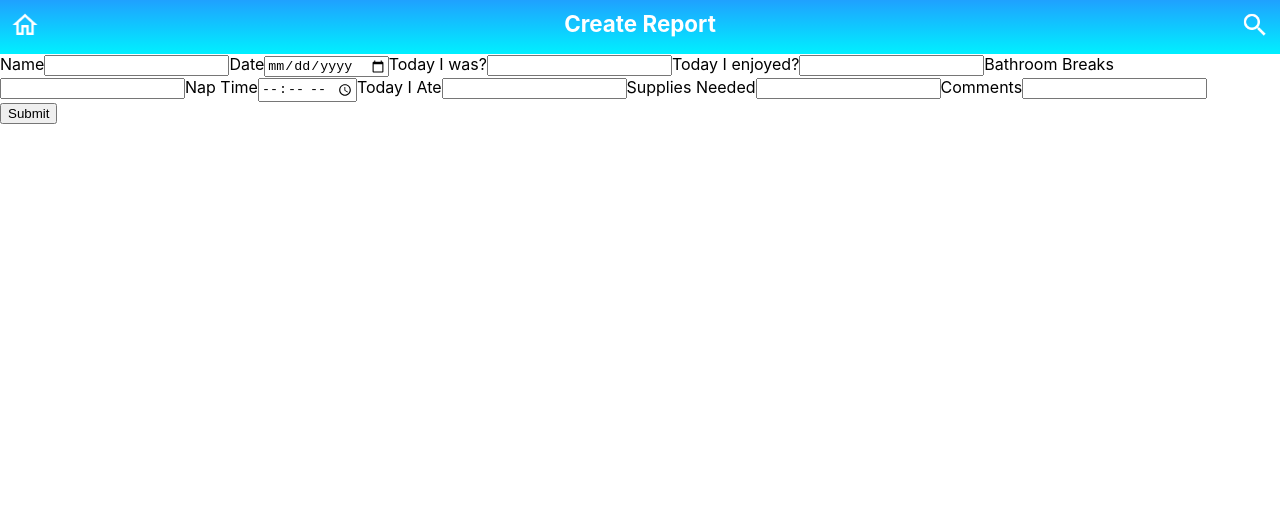
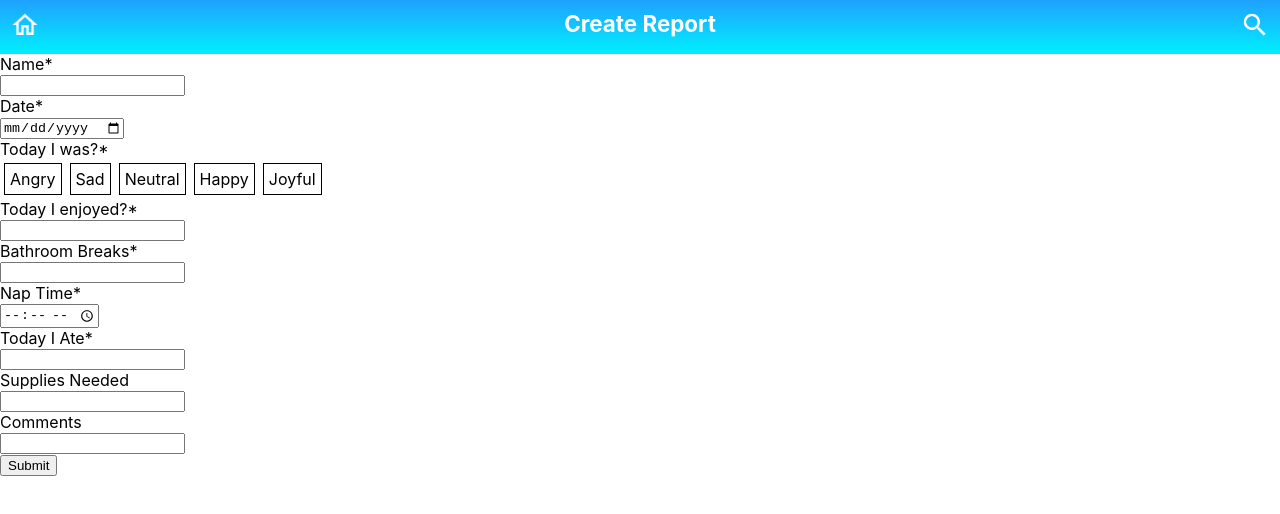
Before and after one commit to jlato89/Parent_Teacher_Dashboard, a React (Create React App) app in the folder client/: page /reports/create in a window 1280 px wide. Shown: the top 514 px of the page. Built offline with nearby package versions, Linux system fonts and the light colour scheme; the HTML template or start-up script is replaced by a standard one.

Commit message:
added radioBtns, setup axios post call, added validation check for empty

```diff
--- a/client/src/components/Reports/CreateReport/CreateReport.js
+++ b/client/src/components/Reports/CreateReport/CreateReport.js
@@ -1,5 +1,6 @@
 import React, { Component } from 'react';
 import axios from 'axios';
+import isEmpty from '../../../validation/is-empty';
 import Header from '../../Header/Header';
 import styles from './CreateReport.module.css';
 
@@ -8,6 +9,7 @@ class CreateReport extends Component {
     super();
     this.state = {
       redirect: false,
+      errors: '',
       name: '',
       date: '',
       attitude: '',
@@ -29,8 +31,17 @@ class CreateReport extends Component {
   onSubmit = e => {
     e.preventDefault();
 
-    const reportData = {
-      name: this.state.name,
+    if (
+      isEmpty(this.state.name) ||
+      isEmpty(this.state.date)
+    ) {
+      this.setState({
+        errors: 'Please fill out missing fields!'
+      });
+    } else {
+      this.setState({ errors: '' });
+      const reportObj = {
+        studentName: this.state.name,
         date: this.state.date,
         attitude: this.state.attitude,
         enjoyed: this.state.enjoyed,
@@ -38,22 +49,12 @@ class CreateReport extends Component {
         napTime: this.state.napTime,
         ate: this.state.ate,
         suppliesNeeded: this.state.suppliesNeeded,
-      comments: this.state.comments,
+        comments: this.state.comments
       };
 
       axios
-      .post('/createReport', reportData)
+        .post('/reports/createReport', reportObj)
         .then(response => {
-        if (response.data.token) {
-          const { token } = response.data;
-
-          localStorage.setItem('ptDash', token);
-
-          this.setState({
-            errors: '',
-            redirect: true
-          });
-        }
           console.log(response.data);
         })
         .catch(err => {
@@ -62,70 +63,119 @@ class CreateReport extends Component {
             errors: err.response.data
           });
         });
+    }
   };
 
   render() {
+    const { errors } = this.state;
     return (
       <div>
-        <Header miniHeader={true} title='Create Report'/>
+        <Header miniHeader={true} title='Create Report' />
+        {/* Show error message if error state is true */}
+        {errors && <div className={styles.errors}>{errors}</div>}
+
         <form onSubmit={this.onSubmit}>
-          <label className={styles.formLabel}>Name</label>
+          <label className={styles.formInputTitle}>Name*</label>
           <input
             name='name'
             type='text'
             value={this.state.name}
             onChange={this.onChange}
           />
-          <label className={styles.formLabel}>Date</label>
+          <label className={styles.formInputTitle}>Date*</label>
           <input
             name='date'
             type='date'
             value={this.state.date}
             onChange={this.onChange}
           />
-          <label className={styles.formLabel}>Today I was?</label>
+          <label className={styles.formInputTitle}>Today I was?*</label>
+          <label className={styles.radioBtn}>
             <input
+              className={styles.hidden}
+              type='radio'
               name='attitude'
-            type='text'
-            value={this.state.attitude}
+              value='option1'
               onChange={this.onChange}
             />
-          <label className={styles.formLabel}>Today I enjoyed?</label>
+            Angry
+          </label>
+          <label className={styles.radioBtn}>
+            <input
+              className={styles.hidden}
+              type='radio'
+              name='attitude'
+              value='option2'
+              onChange={this.onChange}
+            />
+            Sad
+          </label>
+          <label className={styles.radioBtn}>
+            <input
+              className={styles.hidden}
+              type='radio'
+              name='attitude'
+              value='option3'
+              onChange={this.onChange}
+            />
+            Neutral
+          </label>
+          <label className={styles.radioBtn}>
+            <input
+              className={styles.hidden}
+              type='radio'
+              name='attitude'
+              value='option4'
+              onChange={this.onChange}
+            />
+            Happy
+          </label>
+          <label className={styles.radioBtn}>
+            <input
+              className={styles.hidden}
+              type='radio'
+              name='attitude'
+              value='option5'
+              onChange={this.onChange}
+            />
+            Joyful
+          </label>
+          <label className={styles.formInputTitle}>Today I enjoyed?*</label>
           <input
             name='enjoyed'
             type='text'
             value={this.state.enjoyed}
             onChange={this.onChange}
           />
-          <label className={styles.formLabel}>Bathroom Breaks</label>
+          <label className={styles.formInputTitle}>Bathroom Breaks*</label>
           <input
             name='brBreaks'
             type='text'
             value={this.state.brBreaks}
             onChange={this.onChange}
           />
-          <label className={styles.formLabel}>Nap Time</label>
+          <label className={styles.formInputTitle}>Nap Time*</label>
           <input
             name='napTime'
             type='time'
             value={this.state.napTime}
             onChange={this.onChange}
           />
-          <label className={styles.formLabel}>Today I Ate</label>
+          <label className={styles.formInputTitle}>Today I Ate*</label>
           <input
             name='ate'
             type='text'
             value={this.state.ate}
             onChange={this.onChange}
           />
-          <label className={styles.formLabel}>Supplies Needed</label>
+          <label className={styles.formInputTitle}>Supplies Needed</label>
           <input
             name='suppliesNeeded'
             type='text'
             value={this.state.suppliesNeeded}
             onChange={this.onChange}
           />
-          <label className={styles.formLabel}>Comments</label>
+          <label className={styles.formInputTitle}>Comments</label>
           <input
             name='comments'
             type='textarea'
```
Lines whose indentation alone changed are shown as unchanged.
